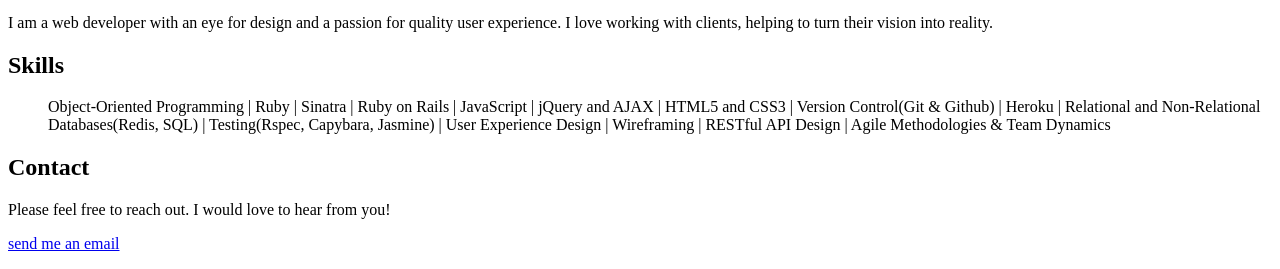
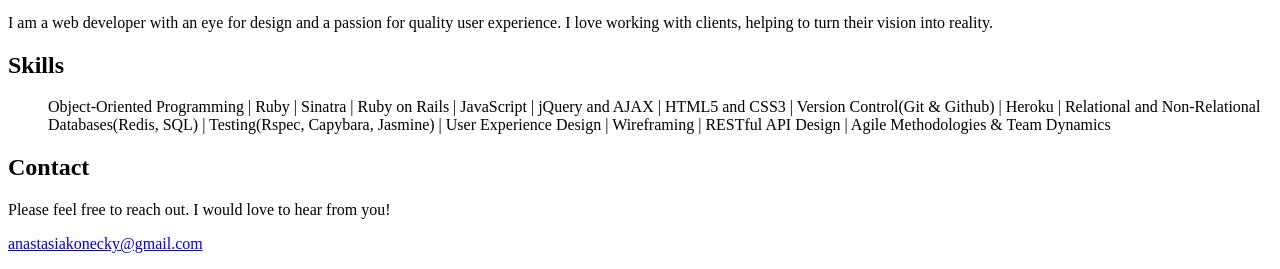
Before and after one commit to Anastasa27/Anastasa27.github.io, a plain HTML site: page index.html in a window 1280 px wide. Shown: the part 2223-2492 px from the top of the page. Drawn offline with Linux system fonts and the light colour scheme; a script that the page names is missing.

Commit message:
modified mailto in contact section

```diff
--- a/index.html
+++ b/index.html
@@ -162,7 +162,7 @@
 
 							<p>Please feel free to reach out.  I would love to hear from you!</p>
 
-							<p><a href="mailto:anastasiakonecky@gmail.com">send me an email</a></p>
+							<p><a href="mailto:anastasiakonecky@gmail.com">anastasiakonecky@gmail.com</a></p>
 <!--
 							<form method="post" action="#">
 								<div class="row 50%">
```
